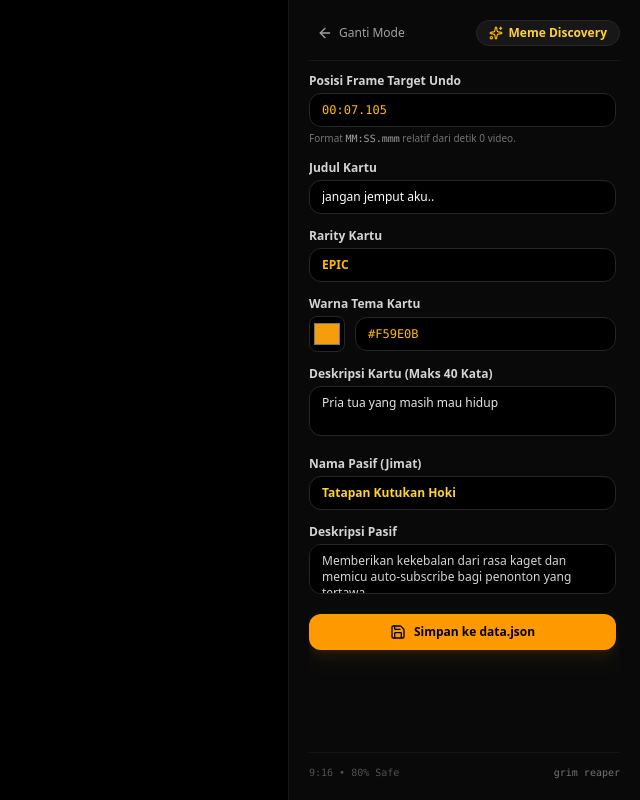
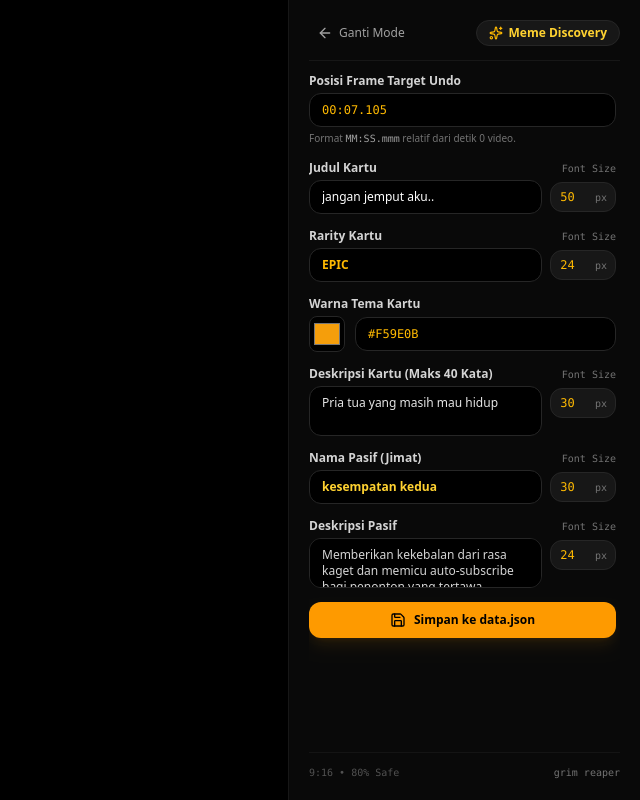
Before and after one commit to arkanafaisal/clipping, a React (Vite) app in the folder video-editor/: page / in a window 1280 px wide. Shown: the whole page, without its empty margins (640-1280 px from the left). Built offline with nearby package versions, Linux system fonts and the light colour scheme; no server answers; the HTML template or start-up script is replaced by a standard one.

Commit message:
video-editor: custom font size input

```diff
--- a/video-editor/src/App.tsx
+++ b/video-editor/src/App.tsx
@@ -45,6 +45,23 @@ export default function App() {
     initialMeme.cardColor || '#f59e0b'
   );
 
+  // Ukuran font teks kartu (dalam pixel, dapat disetel langsung oleh pengguna)
+  const [titleFontSize, setTitleFontSize] = useState<number>(
+    initialMeme.titleFontSize || 48
+  );
+  const [rarityFontSize, setRarityFontSize] = useState<number>(
+    initialMeme.rarityFontSize || 24
+  );
+  const [descFontSize, setDescFontSize] = useState<number>(
+    initialMeme.descFontSize || 30
+  );
+  const [passiveNameFontSize, setPassiveNameFontSize] = useState<number>(
+    initialMeme.passiveNameFontSize || 30
+  );
+  const [passiveDescFontSize, setPassiveDescFontSize] = useState<number>(
+    initialMeme.passiveDescFontSize || 24
+  );
+
   const [isSaving, setIsSaving] = useState<boolean>(false);
   const [saveStatus, setSaveStatus] = useState<string | null>(null);
 
@@ -60,6 +77,11 @@ export default function App() {
       if (md.passiveName !== undefined) setPassiveName(md.passiveName);
       if (md.passiveDesc !== undefined) setPassiveDesc(md.passiveDesc);
       if (md.cardColor !== undefined) setCardColor(md.cardColor);
+      if (md.titleFontSize) setTitleFontSize(md.titleFontSize);
+      if (md.rarityFontSize) setRarityFontSize(md.rarityFontSize);
+      if (md.descFontSize) setDescFontSize(md.descFontSize);
+      if (md.passiveNameFontSize) setPassiveNameFontSize(md.passiveNameFontSize);
+      if (md.passiveDescFontSize) setPassiveDescFontSize(md.passiveDescFontSize);
     }
   }, [initialData]);
 
@@ -80,6 +102,11 @@ export default function App() {
             if (md.passiveName !== undefined) setPassiveName(md.passiveName);
             if (md.passiveDesc !== undefined) setPassiveDesc(md.passiveDesc);
             if (md.cardColor !== undefined) setCardColor(md.cardColor);
+            if (md.titleFontSize) setTitleFontSize(md.titleFontSize);
+            if (md.rarityFontSize) setRarityFontSize(md.rarityFontSize);
+            if (md.descFontSize) setDescFontSize(md.descFontSize);
+            if (md.passiveNameFontSize) setPassiveNameFontSize(md.passiveNameFontSize);
+            if (md.passiveDescFontSize) setPassiveDescFontSize(md.passiveDescFontSize);
           }
         }
       })
@@ -169,6 +196,11 @@ export default function App() {
               passiveName,
               passiveDesc,
               cardColor,
+              titleFontSize,
+              rarityFontSize,
+              descFontSize,
+              passiveNameFontSize,
+              passiveDescFontSize,
             },
           };
         }
@@ -226,6 +258,11 @@ export default function App() {
                 passiveName: passiveName || undefined,
                 passiveDesc: passiveDesc || undefined,
                 cardColor: cardColor || '#f59e0b',
+                titleFontSize,
+                rarityFontSize,
+                descFontSize,
+                passiveNameFontSize,
+                passiveDescFontSize,
               }}
               durationInFrames={totalFrames}
               fps={30}
@@ -319,30 +356,62 @@ export default function App() {
 
               {/* 2. Judul Kartu */}
               <div>
-                <label className="text-xs font-bold text-neutral-300 block mb-1">
+                <div className="flex justify-between items-center mb-1">
+                  <label className="text-xs font-bold text-neutral-300">
                     Judul Kartu
                   </label>
+                  <span className="text-[10px] text-neutral-500 font-mono">Font Size</span>
+                </div>
+                <div className="flex items-center gap-2">
                   <input
                     type="text"
                     value={cardTitle}
                     onChange={(e) => setCardTitle(e.target.value)}
                     placeholder="judul kartu"
-                  className="w-full bg-black border border-neutral-800 rounded-xl px-3 py-2 text-xs text-white focus:outline-none focus:border-amber-500 transition-colors"
+                    className="flex-1 bg-black border border-neutral-800 rounded-xl px-3 py-2 text-xs text-white focus:outline-none focus:border-amber-500 transition-colors"
                   />
+                  <div className="flex items-center gap-1 shrink-0 bg-neutral-900 border border-neutral-800 rounded-xl px-2 py-1.5" title="Ukuran Font Judul (px)">
+                    <input
+                      type="number"
+                      min="16"
+                      max="100"
+                      value={titleFontSize}
+                      onChange={(e) => setTitleFontSize(Number(e.target.value) || 16)}
+                      className="w-8 bg-transparent text-xs text-amber-400 font-mono text-center focus:outline-none"
+                    />
+                    <span className="text-[10px] text-neutral-500 font-mono">px</span>
+                  </div>
+                </div>
               </div>
 
               {/* 3. Rarity */}
               <div>
-                <label className="text-xs font-bold text-neutral-300 block mb-1">
+                <div className="flex justify-between items-center mb-1">
+                  <label className="text-xs font-bold text-neutral-300">
                     Rarity Kartu
                   </label>
+                  <span className="text-[10px] text-neutral-500 font-mono">Font Size</span>
+                </div>
+                <div className="flex items-center gap-2">
                   <input
                     type="text"
                     value={cardRarity}
                     onChange={(e) => setCardRarity(e.target.value)}
                     placeholder="rarity"
-                  className="w-full bg-black border border-neutral-800 rounded-xl px-3 py-2 text-xs text-amber-400 font-bold focus:outline-none focus:border-amber-500 transition-colors"
+                    className="flex-1 bg-black border border-neutral-800 rounded-xl px-3 py-2 text-xs text-amber-400 font-bold focus:outline-none focus:border-amber-500 transition-colors"
                   />
+                  <div className="flex items-center gap-1 shrink-0 bg-neutral-900 border border-neutral-800 rounded-xl px-2 py-1.5" title="Ukuran Font Rarity (px)">
+                    <input
+                      type="number"
+                      min="12"
+                      max="80"
+                      value={rarityFontSize}
+                      onChange={(e) => setRarityFontSize(Number(e.target.value) || 12)}
+                      className="w-8 bg-transparent text-xs text-amber-400 font-mono text-center focus:outline-none"
+                    />
+                    <span className="text-[10px] text-neutral-500 font-mono">px</span>
+                  </div>
+                </div>
               </div>
 
               {/* 4. Warna Tema Kartu */}
@@ -370,44 +439,92 @@ export default function App() {
 
               {/* 5. Deskripsi Kartu (Biasa) */}
               <div>
-                <label className="text-xs font-bold text-neutral-300 block mb-1">
+                <div className="flex justify-between items-center mb-1">
+                  <label className="text-xs font-bold text-neutral-300">
                     Deskripsi Kartu (Maks 40 Kata)
                   </label>
+                  <span className="text-[10px] text-neutral-500 font-mono">Font Size</span>
+                </div>
+                <div className="flex items-start gap-2">
                   <textarea
                     rows={2}
                     value={cardDesc}
                     onChange={(e) => setCardDesc(e.target.value)}
                     placeholder="ini deskripsi panjang, maksimal 40 kata"
-                  className="w-full bg-black border border-neutral-800 rounded-xl px-3 py-2 text-xs text-neutral-200 focus:outline-none focus:border-amber-500 transition-colors resize-none"
+                    className="flex-1 bg-black border border-neutral-800 rounded-xl px-3 py-2 text-xs text-neutral-200 focus:outline-none focus:border-amber-500 transition-colors resize-none"
                   />
+                  <div className="flex items-center gap-1 shrink-0 bg-neutral-900 border border-neutral-800 rounded-xl px-2 py-1.5 mt-0.5" title="Ukuran Font Deskripsi (px)">
+                    <input
+                      type="number"
+                      min="12"
+                      max="80"
+                      value={descFontSize}
+                      onChange={(e) => setDescFontSize(Number(e.target.value) || 12)}
+                      className="w-8 bg-transparent text-xs text-amber-400 font-mono text-center focus:outline-none"
+                    />
+                    <span className="text-[10px] text-neutral-500 font-mono">px</span>
+                  </div>
+                </div>
               </div>
 
               {/* 6. Nama Pasif (Jimat / Kekuatan Lucu) */}
               <div>
-                <label className="text-xs font-bold text-neutral-300 block mb-1">
+                <div className="flex justify-between items-center mb-1">
+                  <label className="text-xs font-bold text-neutral-300">
                     Nama Pasif (Jimat)
                   </label>
+                  <span className="text-[10px] text-neutral-500 font-mono">Font Size</span>
+                </div>
+                <div className="flex items-center gap-2">
                   <input
                     type="text"
                     value={passiveName}
                     onChange={(e) => setPassiveName(e.target.value)}
                     placeholder="pasif"
-                  className="w-full bg-black border border-neutral-800 rounded-xl px-3 py-2 text-xs text-amber-300 font-semibold focus:outline-none focus:border-amber-500 transition-colors"
+                    className="flex-1 bg-black border border-neutral-800 rounded-xl px-3 py-2 text-xs text-amber-300 font-semibold focus:outline-none focus:border-amber-500 transition-colors"
                   />
+                  <div className="flex items-center gap-1 shrink-0 bg-neutral-900 border border-neutral-800 rounded-xl px-2 py-1.5" title="Ukuran Font Nama Pasif (px)">
+                    <input
+                      type="number"
+                      min="14"
+                      max="80"
+                      value={passiveNameFontSize}
+                      onChange={(e) => setPassiveNameFontSize(Number(e.target.value) || 14)}
+                      className="w-8 bg-transparent text-xs text-amber-400 font-mono text-center focus:outline-none"
+                    />
+                    <span className="text-[10px] text-neutral-500 font-mono">px</span>
+                  </div>
+                </div>
               </div>
 
               {/* 7. Deskripsi Pasif */}
               <div>
-                <label className="text-xs font-bold text-neutral-300 block mb-1">
+                <div className="flex justify-between items-center mb-1">
+                  <label className="text-xs font-bold text-neutral-300">
                     Deskripsi Pasif
                   </label>
+                  <span className="text-[10px] text-neutral-500 font-mono">Font Size</span>
+                </div>
+                <div className="flex items-start gap-2">
                   <textarea
                     rows={2}
                     value={passiveDesc}
                     onChange={(e) => setPassiveDesc(e.target.value)}
                     placeholder="ini deskripsi pasif"
-                  className="w-full bg-black border border-neutral-800 rounded-xl px-3 py-2 text-xs text-neutral-300 focus:outline-none focus:border-amber-500 transition-colors resize-none"
+                    className="flex-1 bg-black border border-neutral-800 rounded-xl px-3 py-2 text-xs text-neutral-300 focus:outline-none focus:border-amber-500 transition-colors resize-none"
                   />
+                  <div className="flex items-center gap-1 shrink-0 bg-neutral-900 border border-neutral-800 rounded-xl px-2 py-1.5 mt-0.5" title="Ukuran Font Deskripsi Pasif (px)">
+                    <input
+                      type="number"
+                      min="12"
+                      max="80"
+                      value={passiveDescFontSize}
+                      onChange={(e) => setPassiveDescFontSize(Number(e.target.value) || 12)}
+                      className="w-8 bg-transparent text-xs text-amber-400 font-mono text-center focus:outline-none"
+                    />
+                    <span className="text-[10px] text-neutral-500 font-mono">px</span>
+                  </div>
+                </div>
               </div>
 
               {/* Tombol Simpan ke data.json */}
--- a/video-editor/src/data.json
+++ b/video-editor/src/data.json
@@ -1,5 +1,5 @@
 {
-  "lastUpdate": "2026-11-04 16:50:36",
+  "lastUpdate": "2026-11-04 16:55:55",
   "totalMoments": 1,
   "moments": [
     {
@@ -34,9 +34,14 @@
         "cardTitle": "jangan jemput aku..",
         "cardRarity": "EPIC",
         "cardDesc": "Pria tua yang masih mau hidup",
-        "passiveName": "Tatapan Kutukan Hoki",
+        "passiveName": "kesempatan kedua",
         "passiveDesc": "Memberikan kekebalan dari rasa kaget dan memicu auto-subscribe bagi penonton yang tertawa.",
-        "cardColor": "#f59e0b"
+        "cardColor": "#f59e0b",
+        "titleFontSize": 50,
+        "rarityFontSize": 24,
+        "descFontSize": 30,
+        "passiveNameFontSize": 30,
+        "passiveDescFontSize": 24
       }
     }
   ]
--- a/video-editor/src/styles/meme-discovery/components/PokemonCard.tsx
+++ b/video-editor/src/styles/meme-discovery/components/PokemonCard.tsx
@@ -8,6 +8,12 @@ interface PokemonCardProps {
   passiveName?: string;
   passiveDesc?: string;
   cardColor?: string; // Warna kustom kartu (hex, misal: "#f59e0b")
+  // Pengaturan ukuran font kustom (pixel)
+  titleFontSize?: number;
+  rarityFontSize?: number;
+  descFontSize?: number;
+  passiveNameFontSize?: number;
+  passiveDescFontSize?: number;
   imageSrc?: string;
   targetFrameImage?: string;
   slideProgress: number; // 0 to 1 (slide-up entrance from bottom)
@@ -21,6 +27,11 @@ export const PokemonCard: React.FC<PokemonCardProps> = ({
   passiveName,
   passiveDesc,
   cardColor = '#f59e0b',
+  titleFontSize = 48,
+  rarityFontSize = 24,
+  descFontSize = 30,
+  passiveNameFontSize = 30,
+  passiveDescFontSize = 24,
   imageSrc,
   targetFrameImage,
   slideProgress,
@@ -117,19 +128,25 @@ export const PokemonCard: React.FC<PokemonCardProps> = ({
           className="flex flex-row items-baseline justify-between gap-4 w-full pb-2 border-b"
           style={{ borderColor: `${cardColor}40` }}
         >
-          <h2 className="text-5xl font-black text-white text-left tracking-tight drop-shadow-[0_2px_10px_rgba(0,0,0,0.9)] leading-[1.25] pb-1 min-w-0 truncate">
+          <h2
+            className="font-black text-white text-left tracking-tight drop-shadow-[0_2px_10px_rgba(0,0,0,0.9)] leading-[1.25] pb-1 min-w-0 truncate"
+            style={{ fontSize: `${titleFontSize}px` }}
+          >
             {displayTitle}
           </h2>
           <span
-            className="text-2xl font-black tracking-wider uppercase shrink-0 drop-shadow"
-            style={{ color: cardColor }}
+            className="font-black tracking-wider uppercase shrink-0 drop-shadow"
+            style={{ color: cardColor, fontSize: `${rarityFontSize}px` }}
           >
             {displayRarity}
           </span>
         </div>
 
-        {/* DIBAWAHNYA LAGI: Deskripsi Biasa (Left Align, Ukuran text-3xl jelas terbaca) */}
-        <p className="text-3xl text-neutral-200 text-left leading-relaxed font-normal w-full px-1 whitespace-pre-line drop-shadow">
+        {/* DIBAWAHNYA LAGI: Deskripsi Biasa (Left Align) */}
+        <p
+          className="text-neutral-200 text-left leading-relaxed font-normal w-full px-1 whitespace-pre-line drop-shadow"
+          style={{ fontSize: `${descFontSize}px` }}
+        >
           {displayDesc}
         </p>
 
@@ -146,13 +163,16 @@ export const PokemonCard: React.FC<PokemonCardProps> = ({
             }}
           >
             <span
-              className="text-3xl font-black uppercase tracking-wider"
-              style={{ color: cardColor }}
+              className="font-black uppercase tracking-wider"
+              style={{ color: cardColor, fontSize: `${passiveNameFontSize}px` }}
             >
               {displayPassiveName}
             </span>
           </div>
-          <p className="text-2xl text-neutral-300 text-left leading-relaxed font-normal px-1 whitespace-pre-line w-full">
+          <p
+            className="text-neutral-300 text-left leading-relaxed font-normal px-1 whitespace-pre-line w-full"
+            style={{ fontSize: `${passiveDescFontSize}px` }}
+          >
             {displayPassiveDesc}
           </p>
         </div>
--- a/video-editor/src/styles/meme-discovery/types.ts
+++ b/video-editor/src/styles/meme-discovery/types.ts
@@ -13,6 +13,12 @@ export interface MemeDiscoveryProps {
   passiveName?: string;
   passiveDesc?: string;
   cardColor?: string; // Warna tema kartu kustom (hex, misal: "#f59e0b")
+  // Ukuran font teks kartu yang dapat disetel langsung oleh pengguna (pixel)
+  titleFontSize?: number;
+  rarityFontSize?: number;
+  descFontSize?: number;
+  passiveNameFontSize?: number;
+  passiveDescFontSize?: number;
   cardImageSrc?: string; // bisa dari file gambar 1:1 di Drive atau freeze video frame
   // Gambar frame beku statis (hasil tangkapan canvas, menghilangkan jeda/seek video)
   lastFrameImage?: string;
```
Also changed, not shown: video-editor/src/styles/meme-discovery/MemeDiscoveryComposition.tsx (+10 -0 lines), 1 other file (tests, documents, lock files or other folders). Lines whose indentation alone changed are shown as unchanged.
